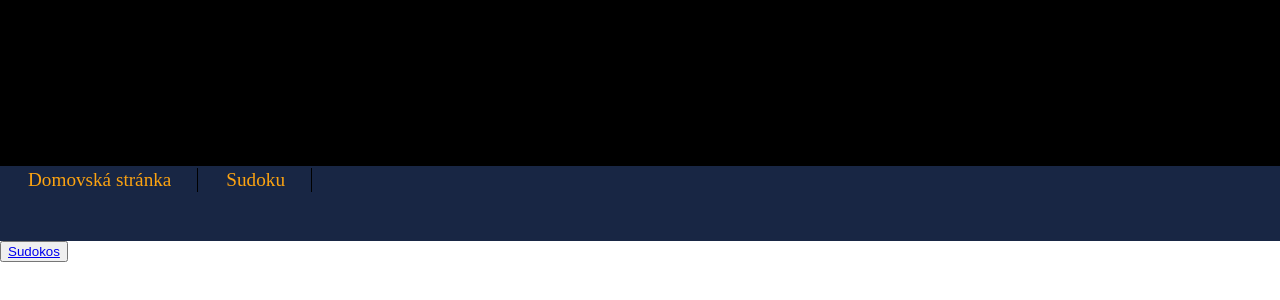
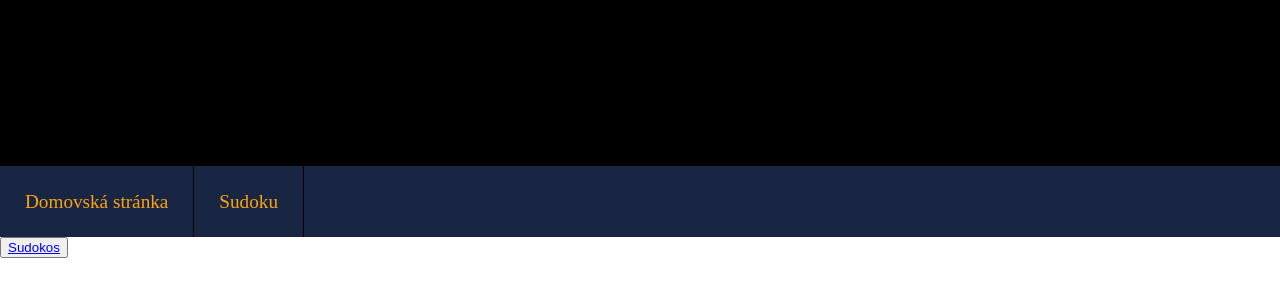
Before and after one commit to Atan599/sudoku, a plain HTML site: page index.html in a window 1280 px wide. Shown: the part 84-384 px from the top of the page. Drawn offline with Linux system fonts and the light colour scheme.

Commit message:
nemusim použít table JUCHŮ

```diff
--- a/index.html
+++ b/index.html
@@ -14,9 +14,9 @@
   <body>
     <header></header>
     <nav>
-      <table>
-        <tr> <td class="odk"><a href="./index.html">Domovská stránka</a></td> <td class="odk"><a href="./aplication.html">Sudoku</a></td></tr>
-      </table>
+
+      <a href="./index.html">Domovská stránka</a><a href="./aplication.html">Sudoku</a>
+
     </nav>
 
     <div>
--- a/style.css
+++ b/style.css
@@ -2,9 +2,7 @@
 body{
   margin: 0px;
 }
-html{
 
-}
 header{
   width: 100%;
   height: 250px;
@@ -15,25 +13,21 @@ nav{
 
   width: 100%;
   background-color: rgb(24, 38, 68);
-  height: 75px;
+  height: 46px;
+  padding-top: 25px;
 
 }
-.odk{
-  border-right: 1px solid rgb(0, 0, 0);
-  border-collapse: collapse;
-
-}
-
-.odk>a{
+nav>a{
   text-decoration: none;
   color:  rgb(252, 163, 17);
   padding: 25px;
   font-size: larger;
-  margin: 0%;
+
+  border-right: 1px solid black;
 
 }
 
-.odk>a:hover{
+nav>a:hover{
   color: black;
   background-color: orange;
 }
```
